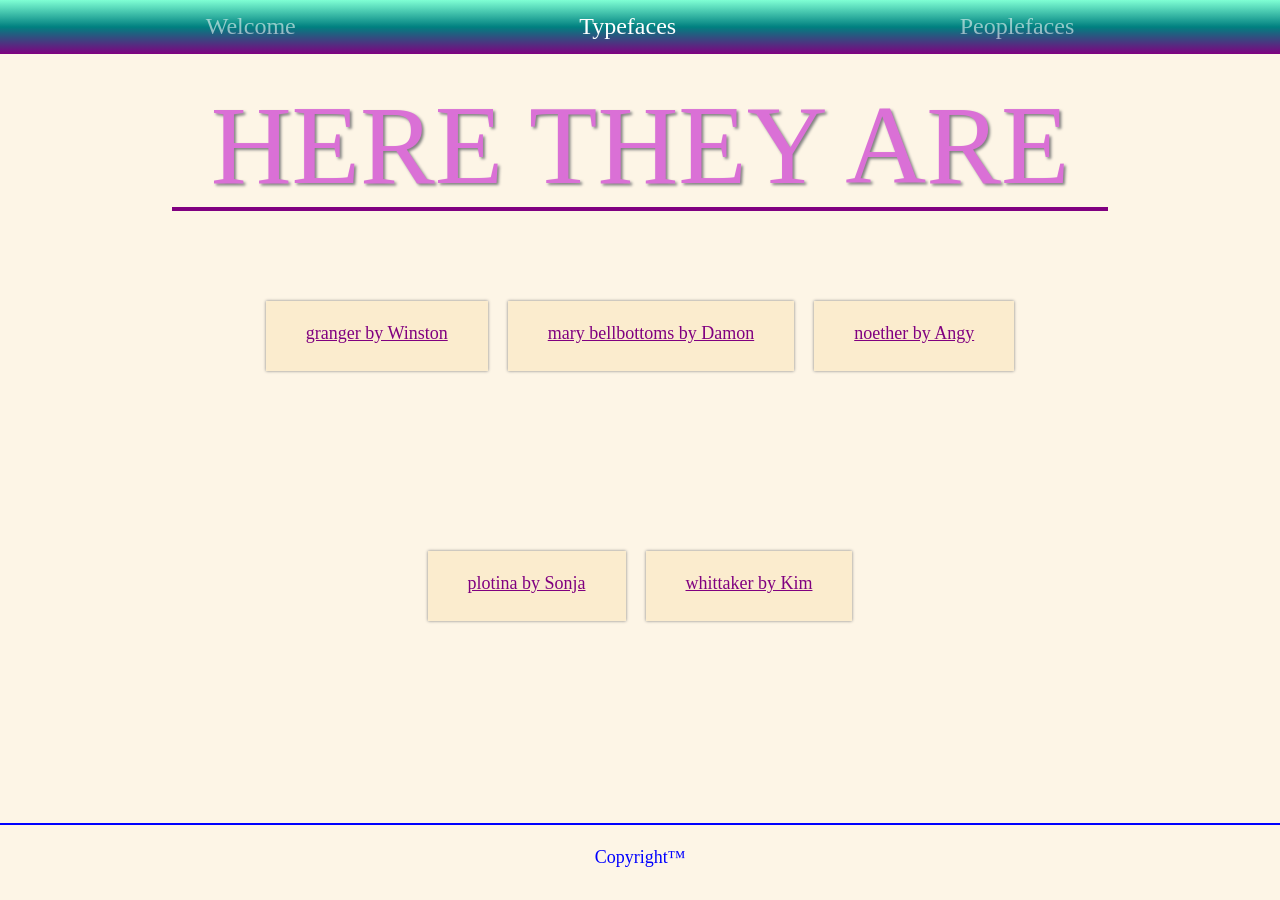
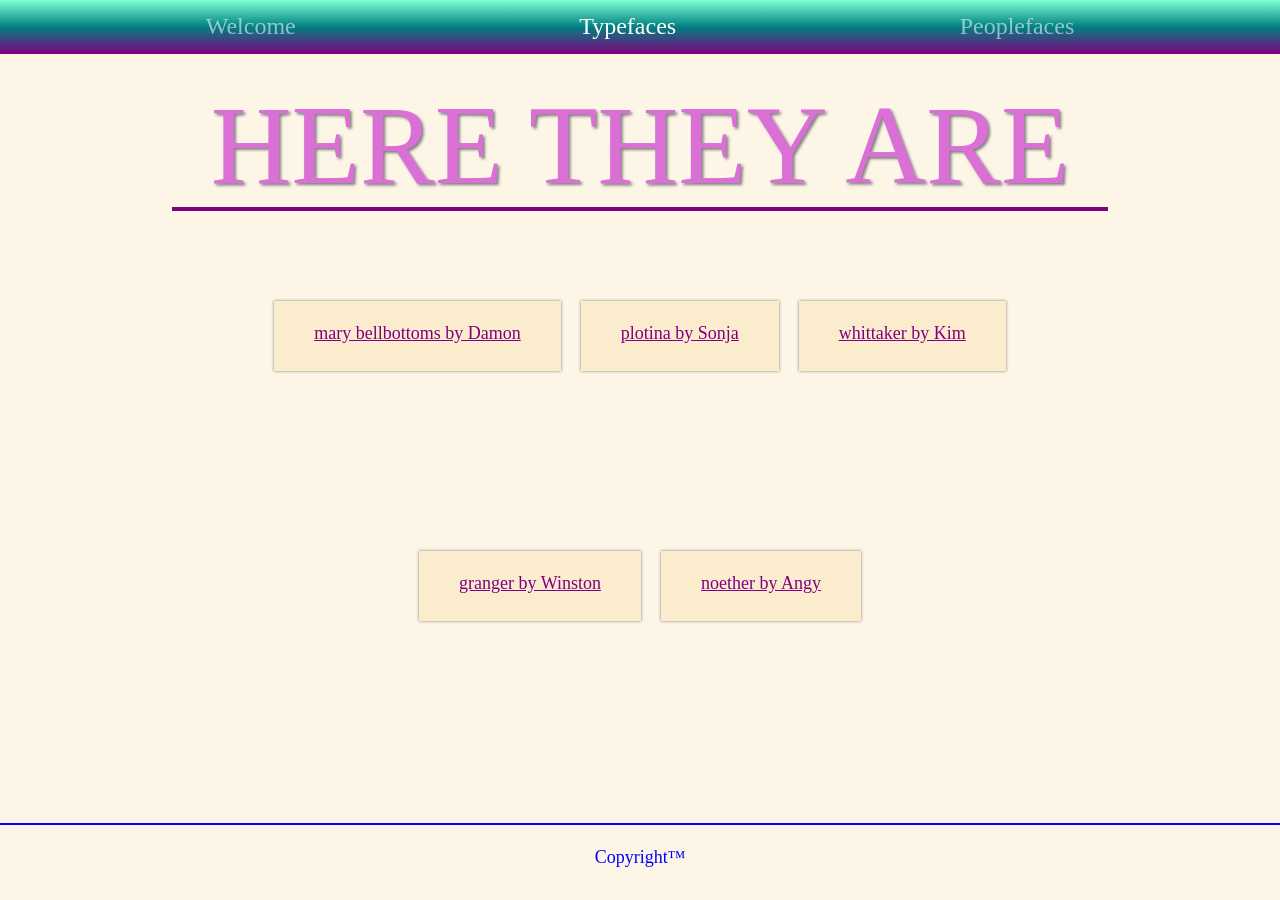
Before and after one commit to typeatcooperbest/typeatcooperbest, a Jekyll site: the page built from typefaces.md, in a window 1280 px wide. Built offline with Jekyll 4.4.1, drawn with Linux system fonts in a browser that asks for light colours; part of the change alters nothing that is shown.

Commit message:
add randomizing script for typeface list page

```diff
--- a/typefaces.md
+++ b/typefaces.md
@@ -7,6 +7,16 @@ permalink: /typefaces/
 
 <ul class="list--typefaces">
 {% for typeface in site.typefaces %}
-    <li class="list--typefaces__item"><a class="list--typefaces__link" href="{{ typeface.permalink }}">{{ typeface.title}} by {{ typeface.designer }}</a> </li>
+    <li class="js-card list--typefaces__item"><a class="list--typefaces__link" href="{{ typeface.permalink }}">{{ typeface.title}} by {{ typeface.designer }}</a> </li>
 {% endfor %}
 </ul>
+
+
+<script>
+  var cards = document.getElementsByClassName('js-card');
+  for(var i = 0; i < cards.length; i++){
+    var target = Math.floor(Math.random() * cards.length -1) + 1;
+    var target2 = Math.floor(Math.random() * cards.length -1) +1;
+    cards[target].parentNode.insertBefore(cards[target2], cards[target]);
+}
+</script>
```
